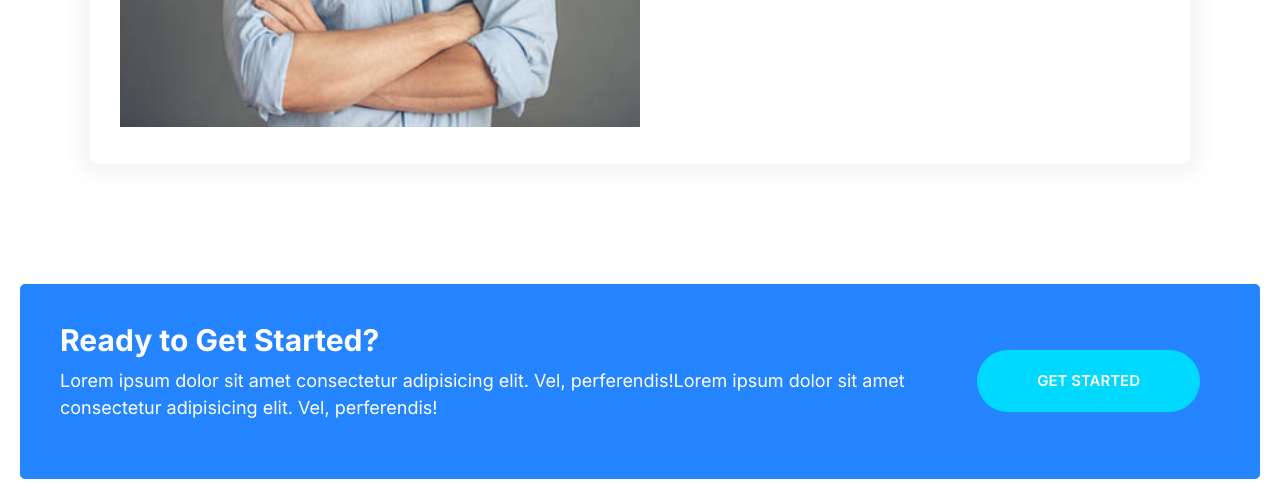
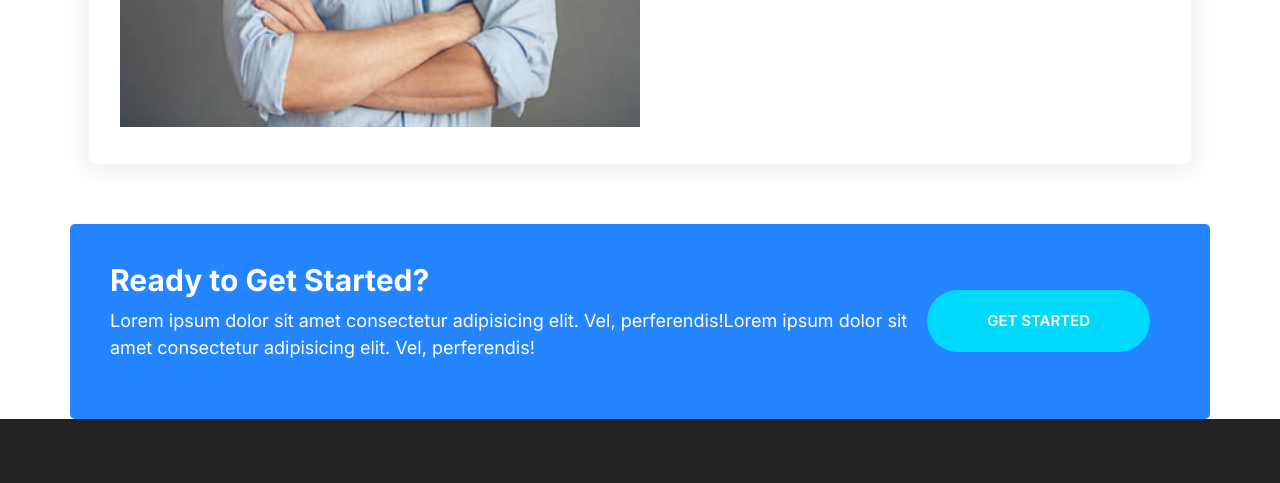
Before and after one commit to Shenzh9/shenify, a website built with Parcel: page index.html in a window 1280 px wide. Shown: the part 4941-5424 px from the top of the page. Built offline with nearby package versions, Linux system fonts and the light colour scheme.

Commit message:
callout modify

```diff
--- a/css/styles.css
+++ b/css/styles.css
@@ -471,7 +471,9 @@ a {
 .callout {
     padding: 4rem;
     border-radius: 5px;
-
+}
+.callout .container {
+    margin: 0;
 }
 .callout--primary{
     background: var(--color-primary);
--- a/index.html
+++ b/index.html
@@ -342,21 +342,19 @@
     </section>
 
     <!-- 7.callout -->
-    <section class="block">
-      <div class="callout callout--primary">
+    <div class="callout callout--primary container">
       <div class="grid grid--1x2">
         <div class="callout__content">
           <h2 class="callout__heading">Ready to Get Started?</h2>
           <p>
             Lorem ipsum dolor sit amet consectetur adipisicing elit. Vel,
-              perferendis!Lorem ipsum dolor sit amet consectetur adipisicing
-              elit. Vel, perferendis!
+            perferendis!Lorem ipsum dolor sit amet consectetur adipisicing elit.
+            Vel, perferendis!
           </p>
         </div>
         <a href="#" class="btn btn--secondary btn--stretched">Get Started</a>
       </div>
     </div>
-    </section>
 
     <!-- 8.footer -->
     <footer class="block block--dark footer">
```
Lines whose indentation alone changed are shown as unchanged.
